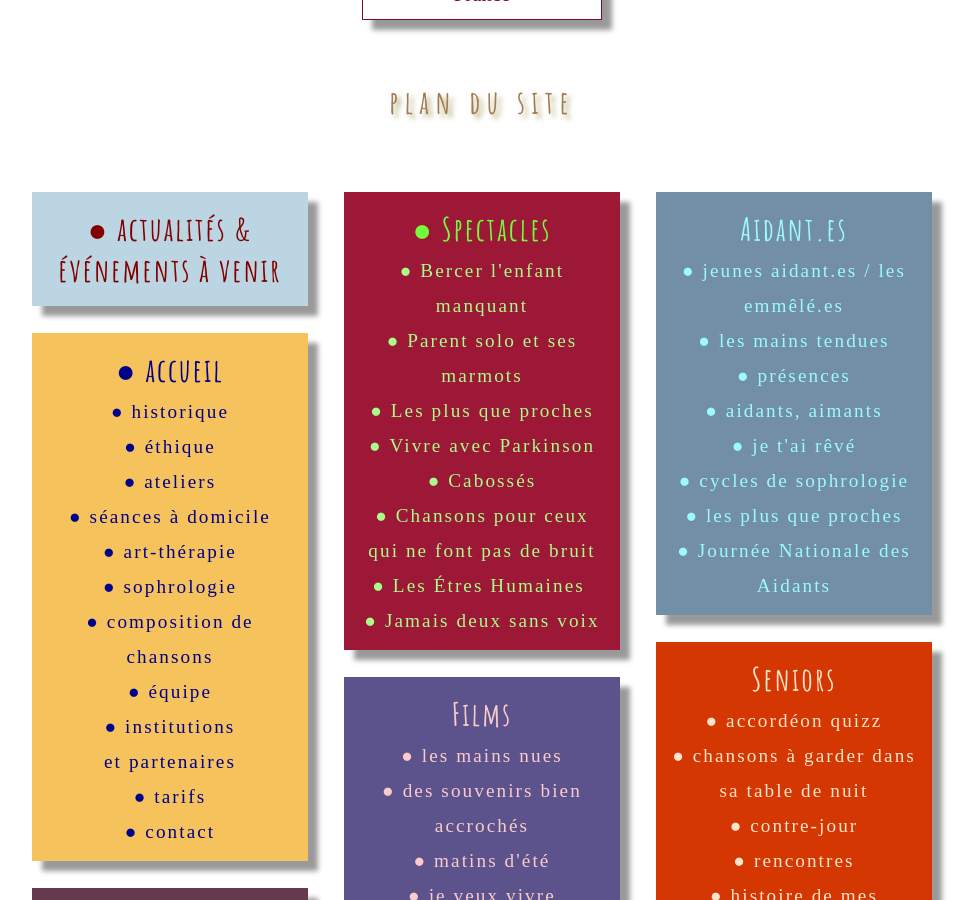
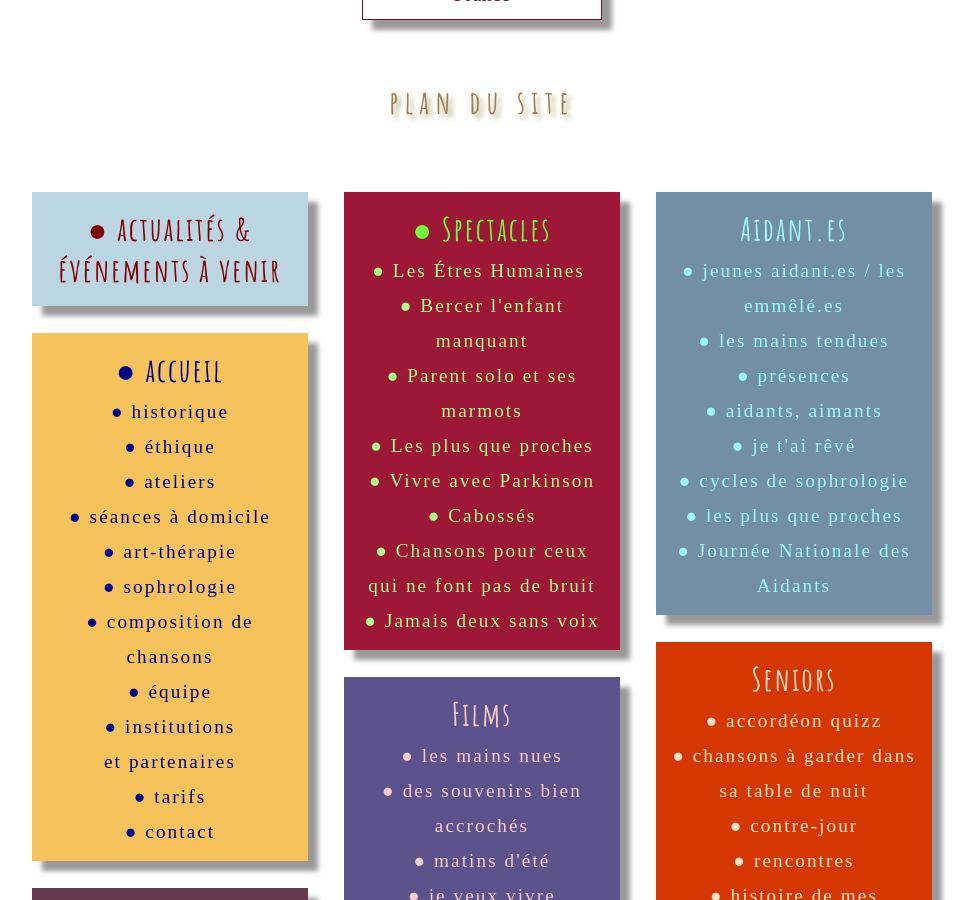
Before and after one commit to leshnik/revertouthaut, a Jekyll site: the page built from index.html, in a window 1280 px wide and 900 px high, scrolled down 2087 px. Shown: the whole window, without its empty margins (158-1134 px from the left). Built offline with Jekyll 4.4.1, drawn with Linux system fonts in a browser that asks for light colours.

Commit message:
leh on top navlistcards2

```diff
--- a/_includes/NavListCards2.html
+++ b/_includes/NavListCards2.html
@@ -45,13 +45,13 @@
   <div>
     <p class="shadow" style="background: #9d1737; width: 28ch">
       <a style="color: #72fc3b" class="nav-list-heading subtlehover" style="color:rgb(255, 255, 255)" href="/spectacles">●&nbsp;Spectacles</a><br>
+      <a style="color: #aafc89" class="nav-list-item subtlehover" style="color: rgb(255, 255, 255)" href="les-etres-humaines">●&nbsp;Les&nbsp;Étres&nbsp;Humaines&nbsp;</a>
       <a style="color: #aafc89" class="nav-list-item subtlehover" style="color: rgb(255, 255, 255)" href="/bercer-l-enfant-manquant">●&nbsp;Bercer l'enfant manquant</a><br>
       <a style="color: #aafc89" class="nav-list-item subtlehover" style="color: rgb(255, 255, 255)" href="/parent-solo-et-ses-marmots">●&nbsp;Parent solo et ses marmots</a><br>
       <a style="color: #aafc89" class="nav-list-item subtlehover" style="color: rgb(255, 255, 255)" href="/lpqp-lecture-musicale">●&nbsp;Les plus que proches</a><br>
       <a style="color: #aafc89" class="nav-list-item subtlehover" style="color: rgb(255, 255, 255)" href="/vivre-avec-parkinson">●&nbsp;Vivre avec Parkinson</a><br>
       <a class="nav-list-item subtlehover" style="color: #aafc89" href="/cabosses">●&nbsp;Cabossés</a><br>
       <a style="color: #aafc89" class="nav-list-item subtlehover" style="color: rgb(255, 255, 255)" href="chansons-pour-ceux-qui-ne-font-pas-de-bruit">●&nbsp;Chansons pour ceux qui ne font pas de bruit</a><br>
-      <a style="color: #aafc89" class="nav-list-item subtlehover" style="color: rgb(255, 255, 255)" href="les-etres-humaines">●&nbsp;Les&nbsp;Étres&nbsp;Humaines&nbsp;</a>
       <a style="color:#aafc89" class="nav-list-item" href="jamais-deux-sans-voix">●&nbsp;Jamais deux sans voix</a>
     </p>
     <p
```
